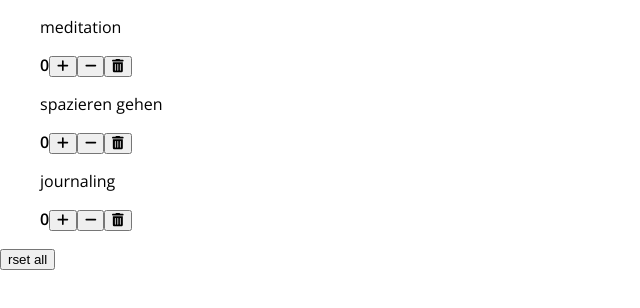
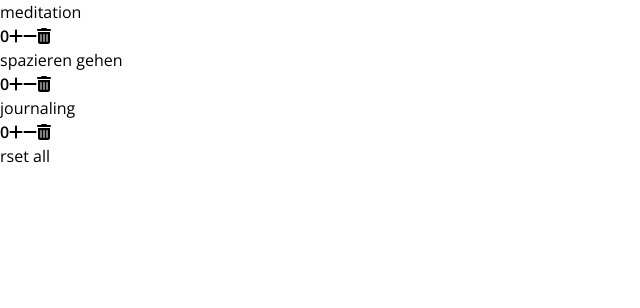
Before and after one commit to yejinc/habit-tracker, a React (Create React App) app: page / in a window 1280 px wide. Shown: the top 308 px of the page, without its empty margins (0-640 px from the left). Built offline with nearby package versions, Linux system fonts and the light colour scheme.

Commit message:
✨ Implemented tailwin css to the project

```diff
--- a/package.json
+++ b/package.json
@@ -35,5 +35,10 @@
       "last 1 firefox version",
       "last 1 safari version"
     ]
+  },
+  "devDependencies": {
+    "autoprefixer": "^10.4.2",
+    "postcss": "^8.4.6",
+    "tailwindcss": "^3.0.23"
   }
 }
--- a/src/index.css
+++ b/src/index.css
@@ -1,3 +1,7 @@
+@tailwind base;
+@tailwind components;
+@tailwind utilities;
+
 body {
   font-family: "Open Sans", "Helvetica Neue", sans-serif;
   margin: 0;
--- /dev/null
+++ b/tailwind.config.js
@@ -0,0 +1,7 @@
+module.exports = {
+  content: ["./src/**/*.{js,jsx,ts,tsx}"],
+  theme: {
+    extend: {},
+  },
+  plugins: [],
+};
```
Also changed, not shown: 1 other file (tests, documents, lock files or other folders).
